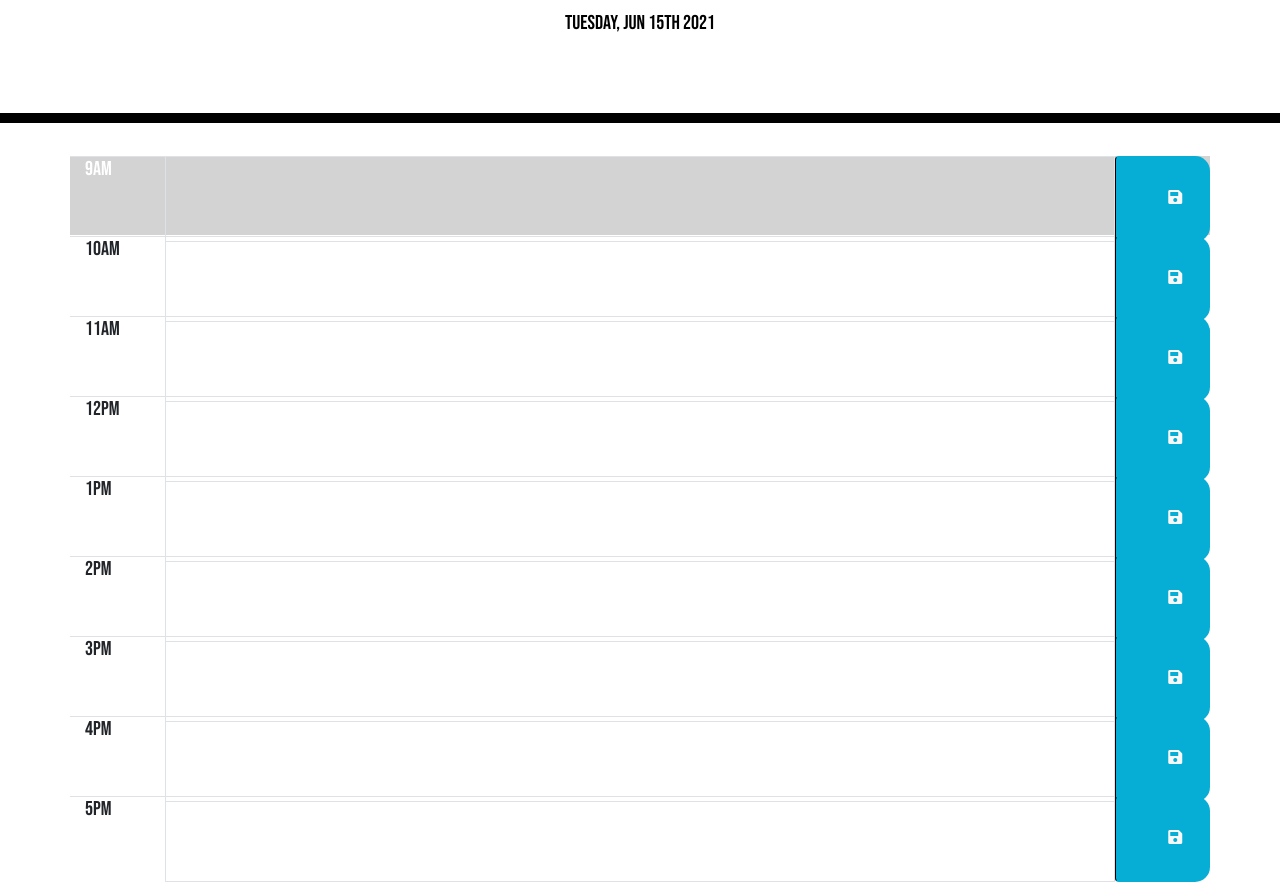
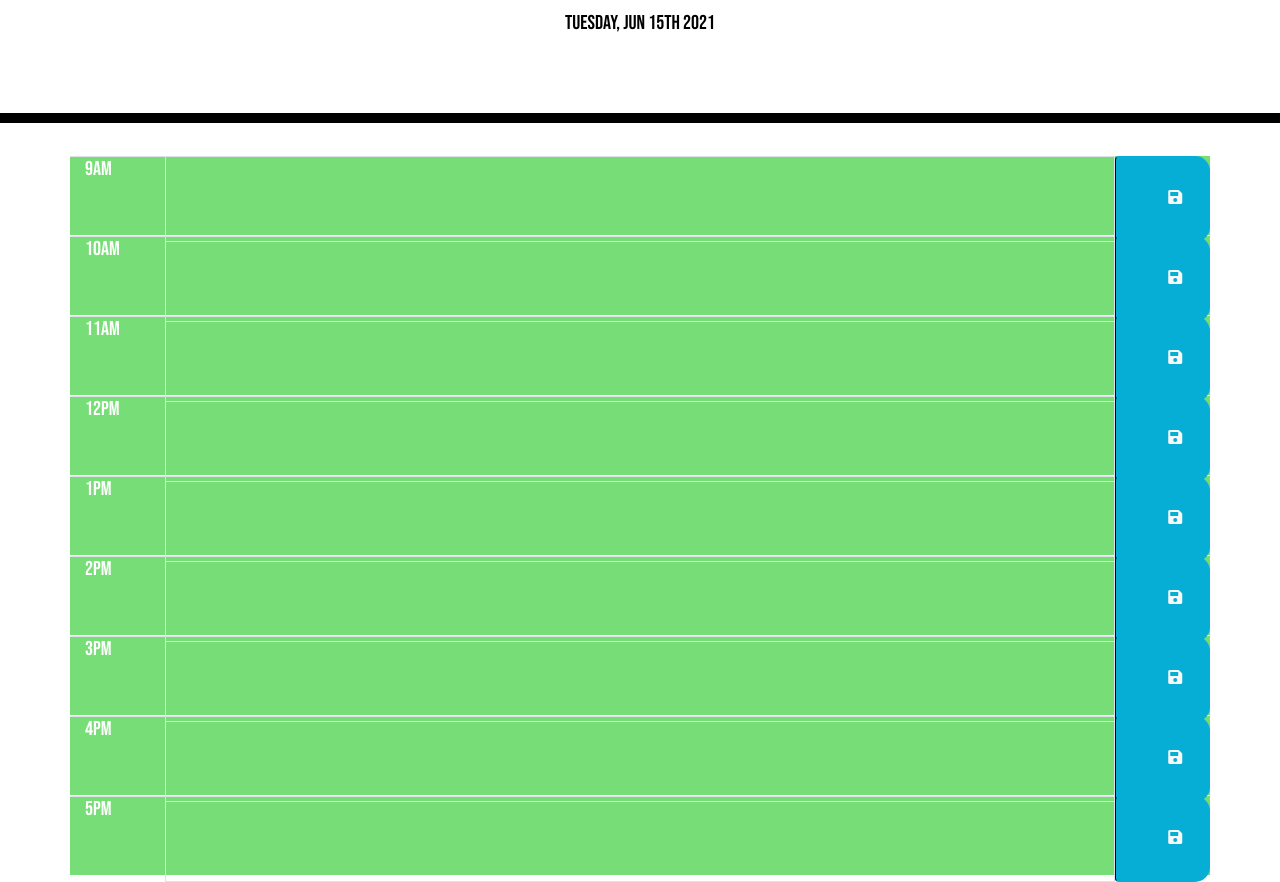
Before and after one commit to mariamv29/Work-day-scheduler, a plain HTML site: page index.html in a window 1280 px wide. Shown: the part 181-1063 px from the top of the page. Drawn offline with nearby package versions, Linux system fonts and the light colour scheme; a web font is replaced by a local one.

Commit message:
if statement works

```diff
--- a/assets/js/script.js
+++ b/assets/js/script.js
@@ -1,46 +1,53 @@
-
 //Display today's date
 var todayDate = moment().format("dddd, MMM Do YYYY");
 $("#currentDate").html(todayDate);
 
-//Adding saveBtn{
- $(".saveBtn").click(function () {
-
-});
-
 // define local storage variables
-var strachpad = document.querySelector("#strachpad")
+var strachpad = document.querySelector("#strachpad");
 
 //get item- when refreshing page
 strachpad.value = localStorage.getItem("notes");
 
 //adding event listener
-strachpad.addEventListener("keyup", event => {
- localStorage.setItem("notes", strachpad.value)
-})
-
+strachpad.addEventListener("keyup", (event) => {
+  localStorage.setItem("notes", strachpad.value);
+});
 
 //define DOM elements
 var currentHour = moment().hour(); //number
 
-var element = document.getElementById("time-block");
-var number = parseInt(element.getAttribute("data-index"));
+var timeBlock = [
+  "time-block-9",
+  "time-block-10",
+  "time-block-11",
+  "time-block-12",
+  "time-block-13",
+  "time-block-14",
+  "time-block-15",
+  "time-block-16",
+  "time-block-17",
+];
 
+$.each(timeBlock, function (key, value) {
 
+  var element = document.getElementById(value);
+  console.log(element);
+  var number = parseInt(element.getAttribute("data-index"));
 
-// for each function to loop / add css class
-$(function () {
-$("#time-block").each(function () {
+  console.log(number, "number");
+  console.log(currentHour, "currentHour");
   if (currentHour === number) {
-    $(this).addClass("present");
-    $(this).removeClass("past");
-    $(this).removeClass("future");
-  } else if (currentHour < number) {
-    $(this).removeClass("present");
-    $(this).removeClass("past");
-    $(this).addClass("future");
-  } else $(this).removeClass("present");
-  $(this).addClass("past");
-  $(this).removeClass("future");
-})
+    $(element).addClass("present");
+    $(element).removeClass("past");
+    $(element).removeClass("future");
+  } else if
+  (currentHour > number) {
+    $(element).removeClass("present");
+    $(element).addClass("past");
+    $(element).removeClass("future");
+  } else {
+    $(element).removeClass("present");
+    $(element).removeClass("past");
+    $(element).addClass("future");
+  }
 });
--- a/index.html
+++ b/index.html
@@ -39,7 +39,7 @@
       <!-- Timeblocks go here -->
 
       <!--9 AM ROW-->
-      <div class="row" id="time-block" data-index="9">
+      <div class="row" id="time-block-9" data-index="9">
         <h5 class="col-1 border-top d-flex">9AM</h5>
         <textarea
           id="strachpad"
@@ -50,7 +50,7 @@
         </button>
       </div>
       <!--10 AM ROW-->
-      <div class="row" id="time-block" data-index="10">
+      <div class="row" id="time-block-10" data-index="10">
         <h5 class="col-1 border-top d-flex">10AM</h5>
         <textarea
           id="strachpad"
@@ -62,7 +62,7 @@
       </div>
 
       <!--11 AM ROW-->
-      <div class="row" id="time-block" data-index="11">
+      <div class="row" id="time-block-11" data-index="11">
         <h5 class="col-1 border-top d-flex">11AM</h5>
         <textarea
           id="strachpad"
@@ -74,7 +74,7 @@
       </div>
 
       <!--12 PM ROW-->
-      <div class="row" id="time-block" data-index="12">
+      <div class="row" id="time-block-12" data-index="12">
         <h5 class="col-1 border-top d-flex">12PM</h5>
         <textarea
           id="strachpad"
@@ -86,7 +86,7 @@
       </div>
 
       <!--1 PM ROW-->
-      <div class="row" id="time-block" data-index="13">
+      <div class="row" id="time-block-13" data-index="13">
         <h5 class="col-1 border-top d-flex">1PM</h5>
         <textarea
           id="strachpad"
@@ -98,7 +98,7 @@
       </div>
 
       <!--2 PM ROW-->
-      <div class="row" id="time-block" data-index="14">
+      <div class="row" id="time-block-14" data-index="14">
         <h5 class="col-1 border-top d-flex">2PM</h5>
         <textarea
           id="strachpad"
@@ -110,7 +110,7 @@
       </div>
 
       <!--3 PM ROW-->
-      <div class="row" id="time-block" data-index="15">
+      <div class="row" id="time-block-15" data-index="15">
         <h5 class="col-1 border-top d-flex">3PM</h5>
         <textarea
           id="strachpad"
@@ -122,7 +122,7 @@
       </div>
 
       <!--4 PM ROW-->
-      <div class="row" id="time-block" data-index="16">
+      <div class="row" id="time-block-16" data-index="16">
         <h5 class="col-1 border-top d-flex">4PM</h5>
         <textarea
           id="strachpad"
@@ -135,7 +135,7 @@
 
       <!--5 PM ROW-->
 
-      <div class="row" id="time-block" data-index="17">
+      <div class="row" id="time-block-17" data-index="17">
         <h5 class="col-1 border-top d-flex">5PM</h5>
         <textarea
           id="strachpad"
```
Also changed, not shown: 2 other files.
